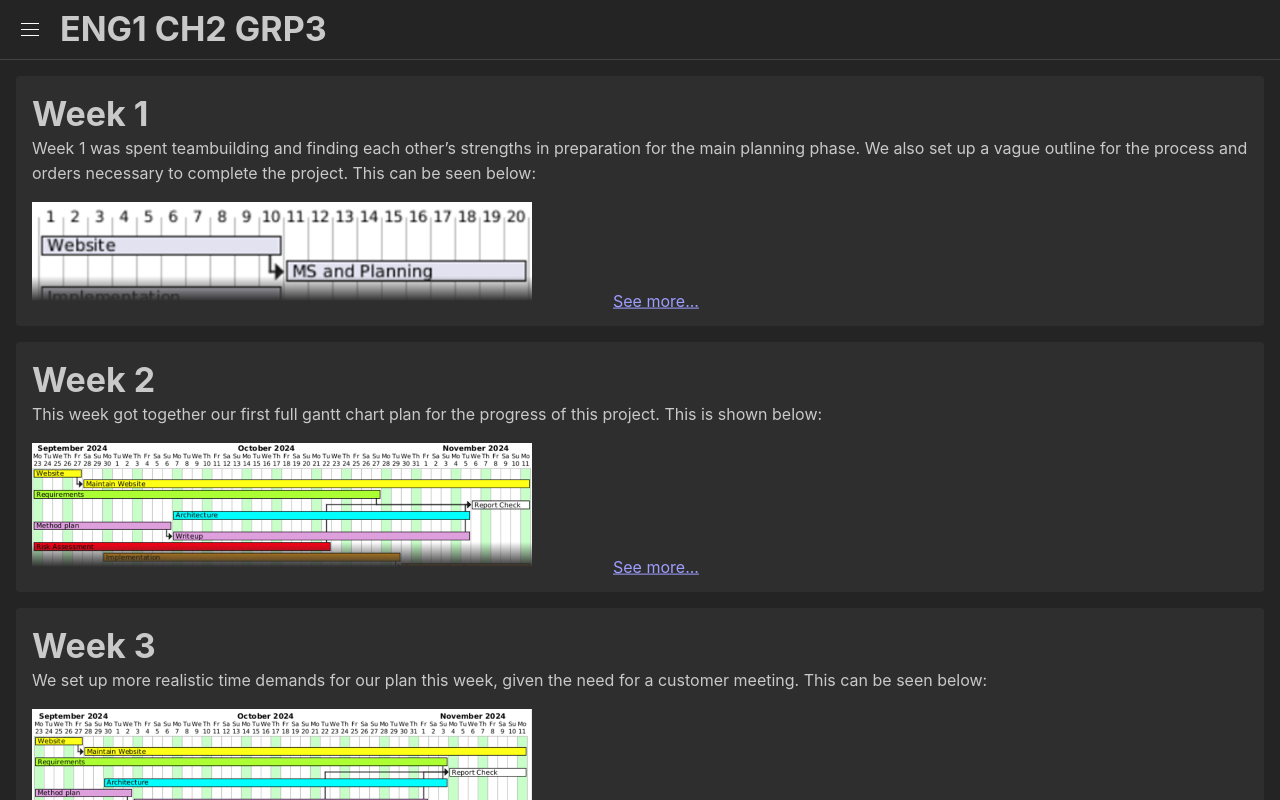
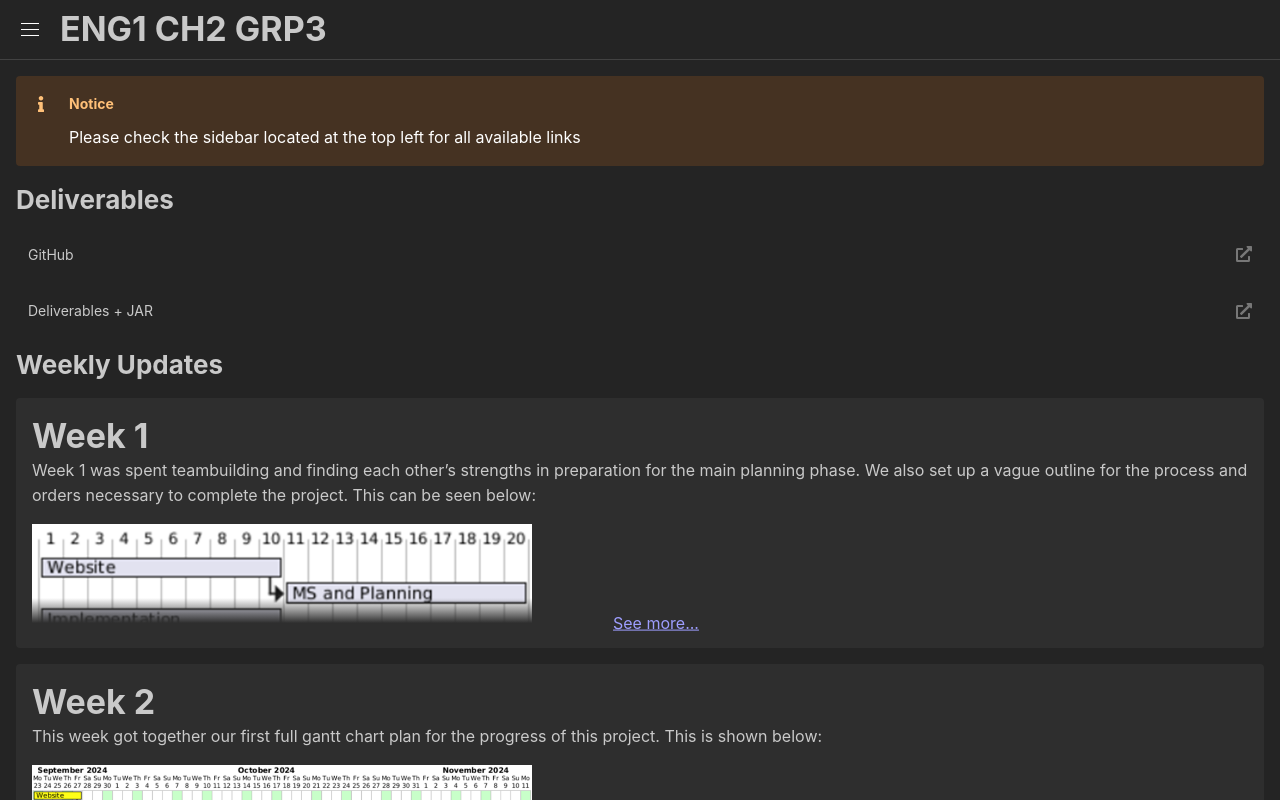
Before and after one commit to archessmn/ENG1, a React (Vite) app in the folder website/: page / in a window 1280 px wide. Shown: the top 800 px of the page. Built offline with nearby package versions, Linux system fonts and the light colour scheme.

Commit message:
Update website with links

```diff
--- a/website/src/_components/AppShell.tsx
+++ b/website/src/_components/AppShell.tsx
@@ -114,6 +114,13 @@ export function AppLayout() {
             external
           />
           <CNavLink
+            to="https://drive.google.com/drive/folders/1J6WqC8ZL57_cKZNBVh6YP5StXt0D0F5L?usp=sharing"
+            label="Deliverables + Jar"
+            leftSection={<FaGithub />}
+            rightSection={<FaExternalLinkAlt opacity={0.5} />}
+            external
+          />
+          <CNavLink
             to="/arch1"
             label="Arch1"
             leftSection={<MdArchitecture />}
--- a/website/src/pages/page.tsx
+++ b/website/src/pages/page.tsx
@@ -1,4 +1,5 @@
-import { Card, Stack } from "@mantine/core";
+import { Alert, Card, NavLink, Stack, Text, Title } from "@mantine/core";
+import { NavLink as ReactNavLink } from "react-router-dom";
 import Week1 from "./weeks/Week1";
 import Week2 from "./weeks/Week2";
 import Week3 from "./weeks/Week3";
@@ -7,6 +8,7 @@ import Week5 from "./weeks/Week5";
 import Week6 from "./weeks/Week6";
 import Week7 from "./weeks/Week7";
 import { Link } from "react-router-dom";
+import { FaExternalLinkAlt, FaInfo } from "react-icons/fa";
 
 export function RootPage() {
   const weeks = [Week1, Week2, Week3, Week4, Week5, Week6, Week7];
@@ -14,6 +16,34 @@ export function RootPage() {
   return (
     <>
       <Stack>
+        <Alert
+          color="orange"
+          title="Notice"
+          icon={<FaInfo />}
+        >
+          <Text>
+            Please check the sidebar located at the top left for all available
+            links
+          </Text>
+        </Alert>
+        <Title order={2}>Deliverables</Title>
+        <NavLink
+          label={"GitHub"}
+          component={ReactNavLink}
+          to="https://github.com/archessmn/ENG1"
+          target={"_blank"}
+          rel={"noopener noreferrer"}
+          rightSection={<FaExternalLinkAlt opacity={0.5} />}
+        />
+        <NavLink
+          label={"Deliverables + JAR"}
+          component={ReactNavLink}
+          to="https://drive.google.com/drive/folders/1J6WqC8ZL57_cKZNBVh6YP5StXt0D0F5L?usp=sharing"
+          target={"_blank"}
+          rel={"noopener noreferrer"}
+          rightSection={<FaExternalLinkAlt opacity={0.5} />}
+        />
+        <Title order={2}>Weekly Updates</Title>
         {weeks.map((Week, index) => {
           return (
             <Card mah={250}>
```
